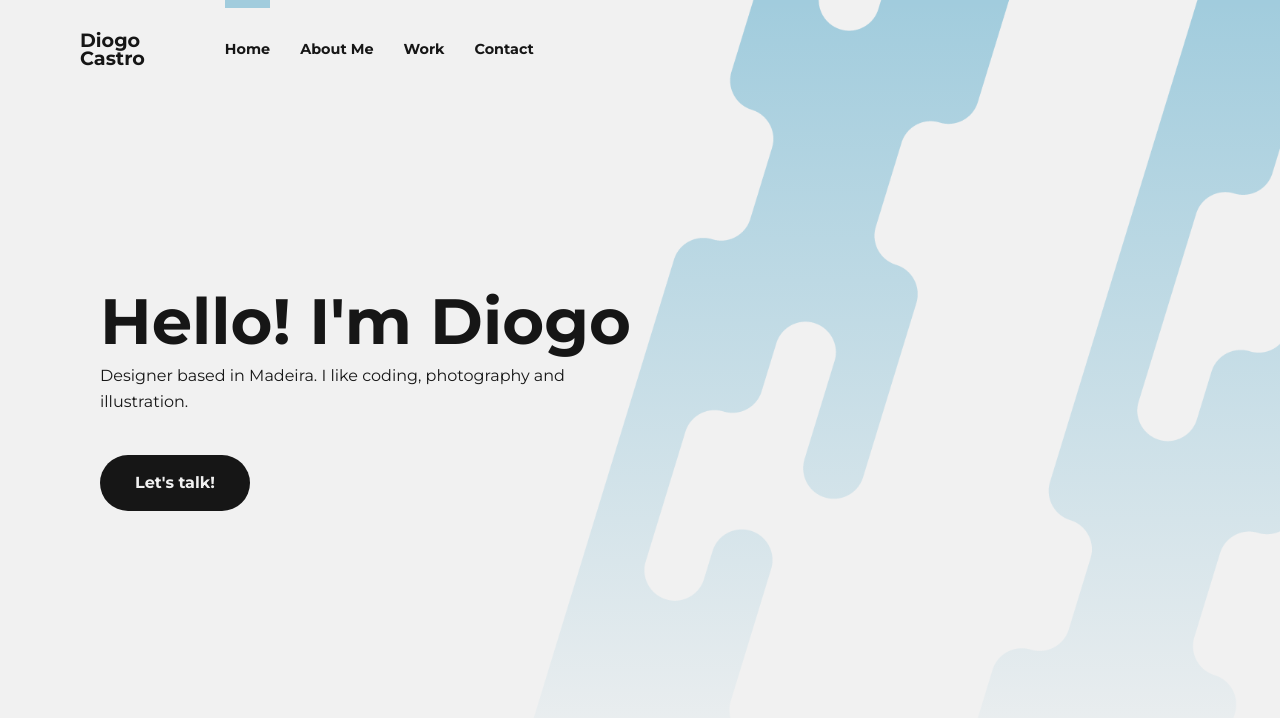
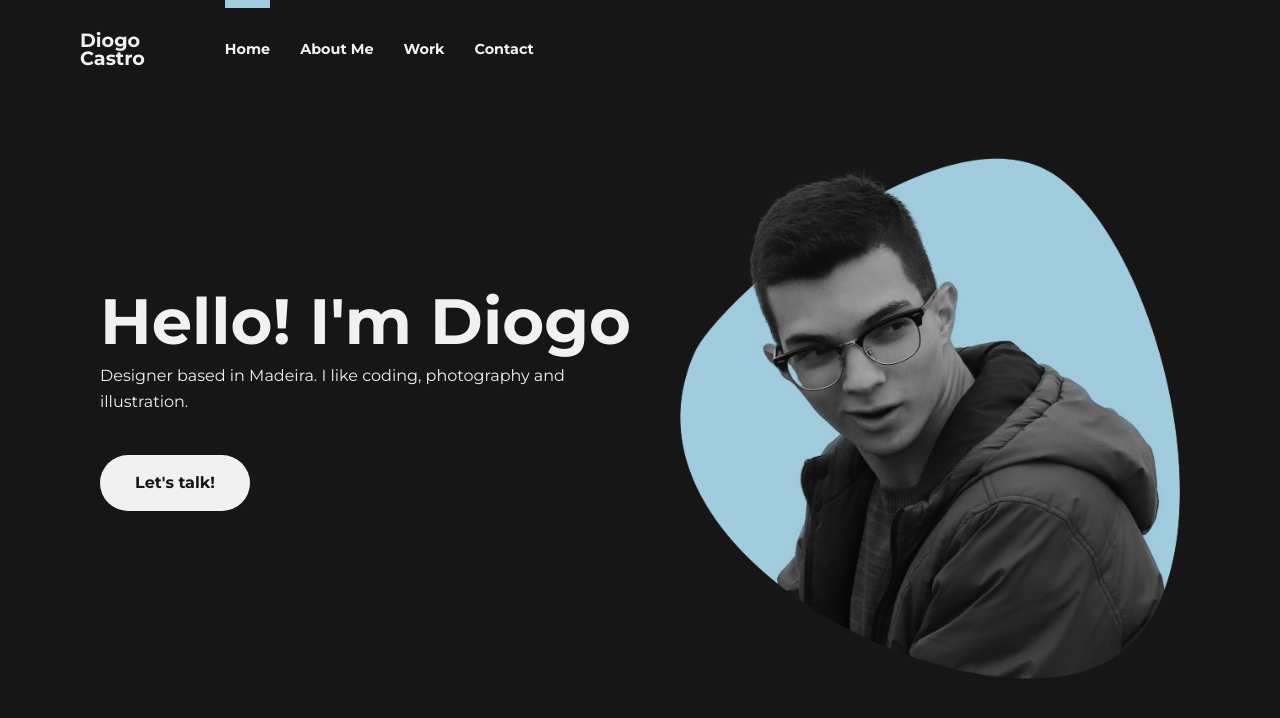
Before and after one commit to diogofreitascastro/Portfolio, a plain HTML site: page index.html in a window 1280 px wide. Shown: the top 718 px of the page. Drawn offline with nearby package versions, Linux system fonts and the light colour scheme.

Commit message:
+ ma face

```diff
--- a/index.html
+++ b/index.html
@@ -48,15 +48,16 @@
 			</div>
 			<div class="section-wrapper" id="welcome">
 				<div class="landing-wrapper grid-x">
-					<div class="cell small-12 medium-8 large-6">
+					<div class="cell small-12 small-order-2 medium-7 medium-order-1 large-6">
 						<h1 id="name">Hello! I'm Diogo</h1>
 						<p>Designer based in Madeira. I like coding, photography and illustration.</p>
 						<a href="#" id="hire-me" title="Hire me">
 							<div>Let's talk!</div>
 						</a>
 					</div>
-					<!--<div class="img-holder cell show-for-medium medium-4 large-6">
-					</div>-->
+					<div class="img-holder cell small-12 small-order-1 medium-5 medium-order-2 large-6">
+						<img src="images/MY Face for portfolio online.png">
+					</div>
 				</div>
 			</div>
 		</header>
--- a/scss/_landing.scss
+++ b/scss/_landing.scss
@@ -1,5 +1,5 @@
 header {
-	background-image: linear-gradient(rgba($bg-color, 0), rgba($bg-color, 1)), url("../images/main-backgrouns-motifs.png");
+	/*background-image: linear-gradient(rgba($bg-color, 0), rgba($bg-color, 1)), url("../images/main-backgrouns-motifs.png");*/
 	background-size: cover;
 	background-position: center, top;
 
@@ -9,13 +9,11 @@ header {
 			text-align: left;
 		}
 
-		height: calc(100vh - 90px);
 		max-width: 500px;
 		margin: auto;
 		padding: 0 30px;
 		display: flex;
-		flex-direction: column;
-		justify-content: center;
+		align-items: center;
 		position: relative;
 
 		@include mediumScreen {
@@ -68,8 +66,12 @@ header {
 		}
 
 		.img-holder {
-			width: 100%;
-			height: 100%;
+			margin: 40px 0;
+
+			@include mediumScreen {
+				padding-left: 40px;
+				margin-bottom: initial;
+			}
 		}
 	}
 }
--- a/scss/_variables-and-mixins.scss
+++ b/scss/_variables-and-mixins.scss
@@ -1,6 +1,6 @@
 /* VARIABLES */
-$text-color: #161616;
-$bg-color: #f1f1f1;
+$bg-color: #161616;
+$text-color: #f1f1f1;
 
 $cyan: #00aeef;
 $magenta: #ec008c;
```
Also changed, not shown: css/app.css, images/MY Face for portfolio online.png (added), 1 other file.
